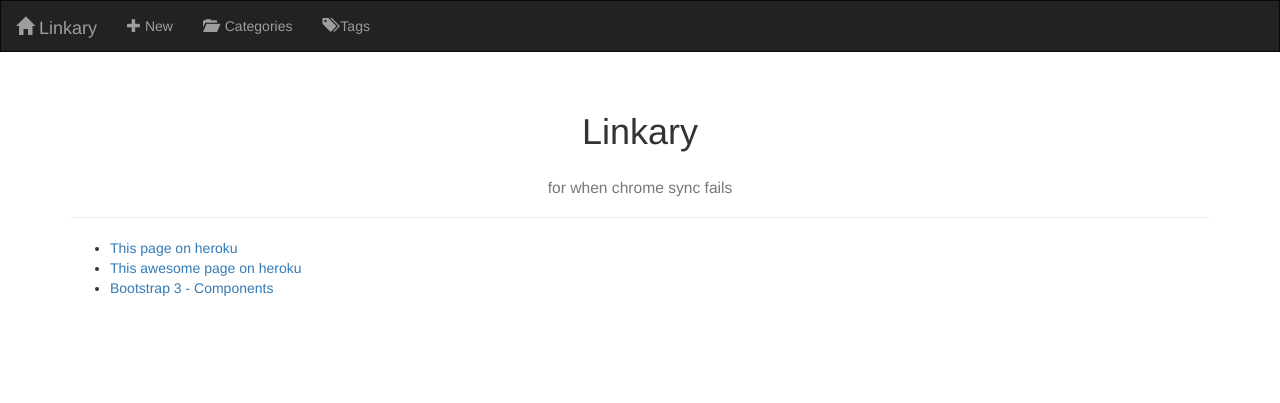
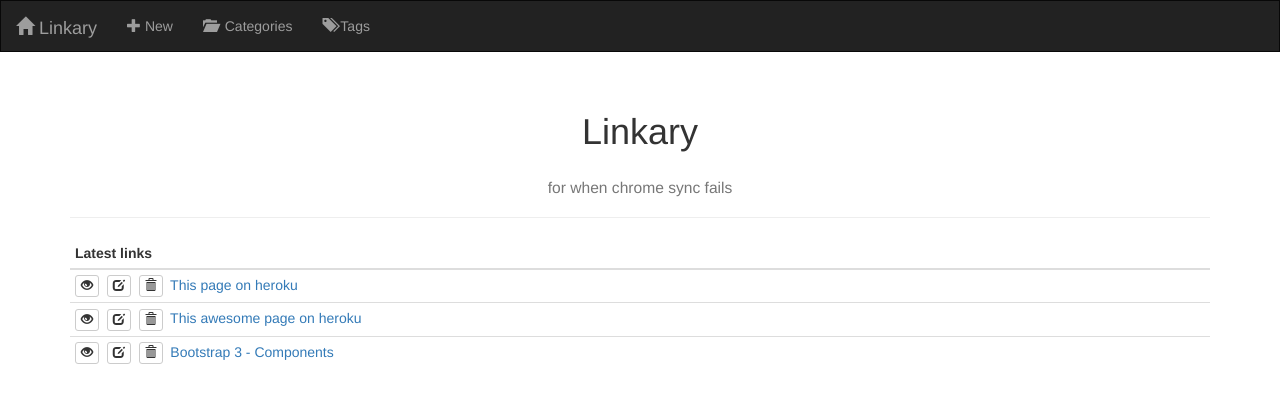
Before and after one commit to boberstarosta/linkary, a Django app: page / in a window 1280 px wide. Shown: the top 403 px of the page. Run offline with Django 3.2, Linux system fonts and the light colour scheme; data comes from the database, SQL or seed files in the repository; some libraries are stand-ins or nearby versions.

Commit message:
Improved list looks

```diff
--- a/linkary/templates/linkary/index.html
+++ b/linkary/templates/linkary/index.html
@@ -8,10 +8,32 @@
             <h1 class="text-center">Linkary</h1>
             <h3 class="text-center"><small>for when chrome sync fails</small></h3>
         </div>
-        <ul>
-            {% for link in object_list %}
-                <li><a href="{{ link.url }}" target="_blank">{{ link.name }}</a></li>
-            {% endfor %}
+        <ul class="list-group">
         </ul>
+        <table class="table table-condensed table-hover">
+            <thead>
+                <tr>
+                    <th>Latest links</th>
+                </tr>
+            </thead>
+            <tbody>
+                {% for link in object_list %}
+                    <tr>
+                        <td>
+                            <a href="{% url 'link_detail' link.pk %}" class="btn btn-default btn-xs" title="Details...">
+                                <span class="glyphicon glyphicon-eye-open"></span>
+                            </a>&nbsp;
+                            <a href="#" class="btn btn-default btn-xs" title="Edit...">
+                                <span class="glyphicon glyphicon-edit"></span>
+                            </a>&nbsp;
+                            <a href="#"class="btn btn-default btn-xs" title="Delete...">
+                                <span class="glyphicon glyphicon-trash"></span>
+                            </a>&nbsp;
+                            <a href="{{ link.url }}" target="_blank">{{ link.name }}</a>
+                        </td>
+                    </tr>
+                {% endfor %}
+            </tbody>
+        </table>
     </div>
 {% endblock %}
```
